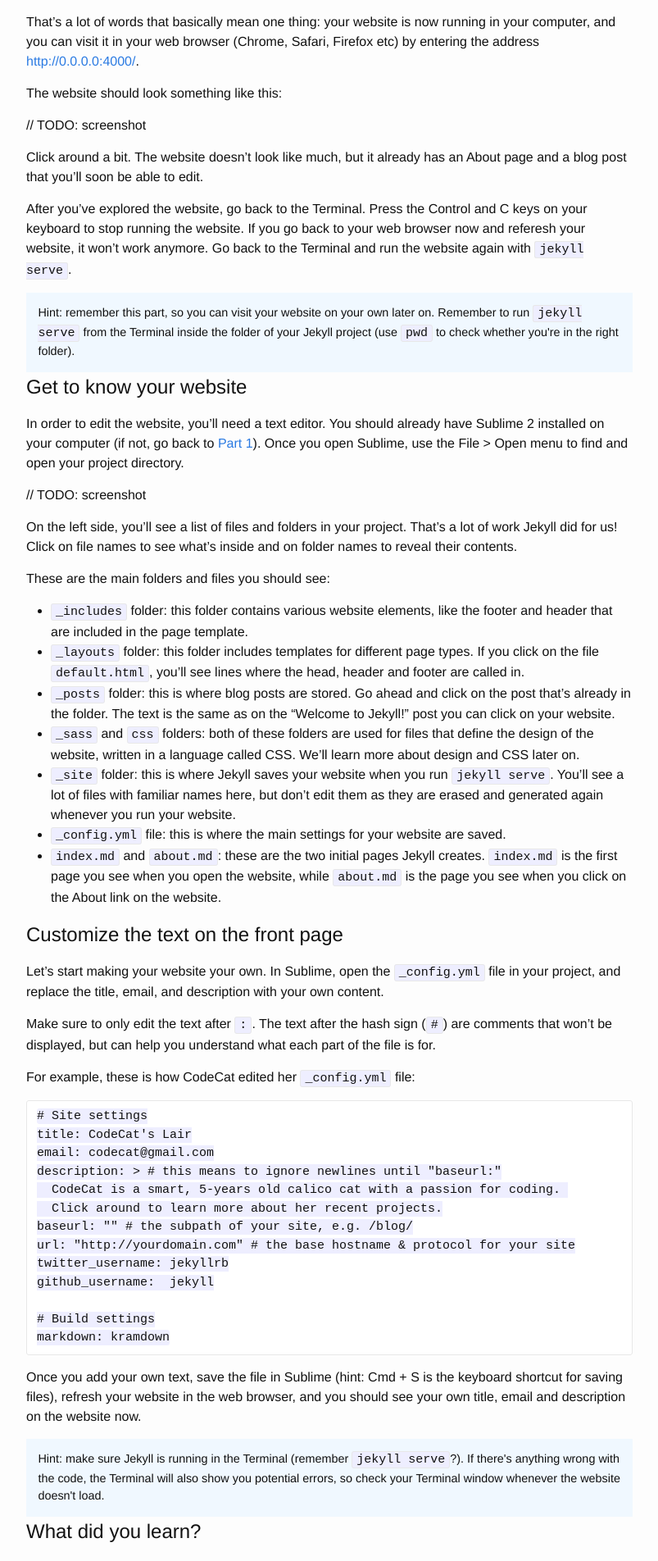
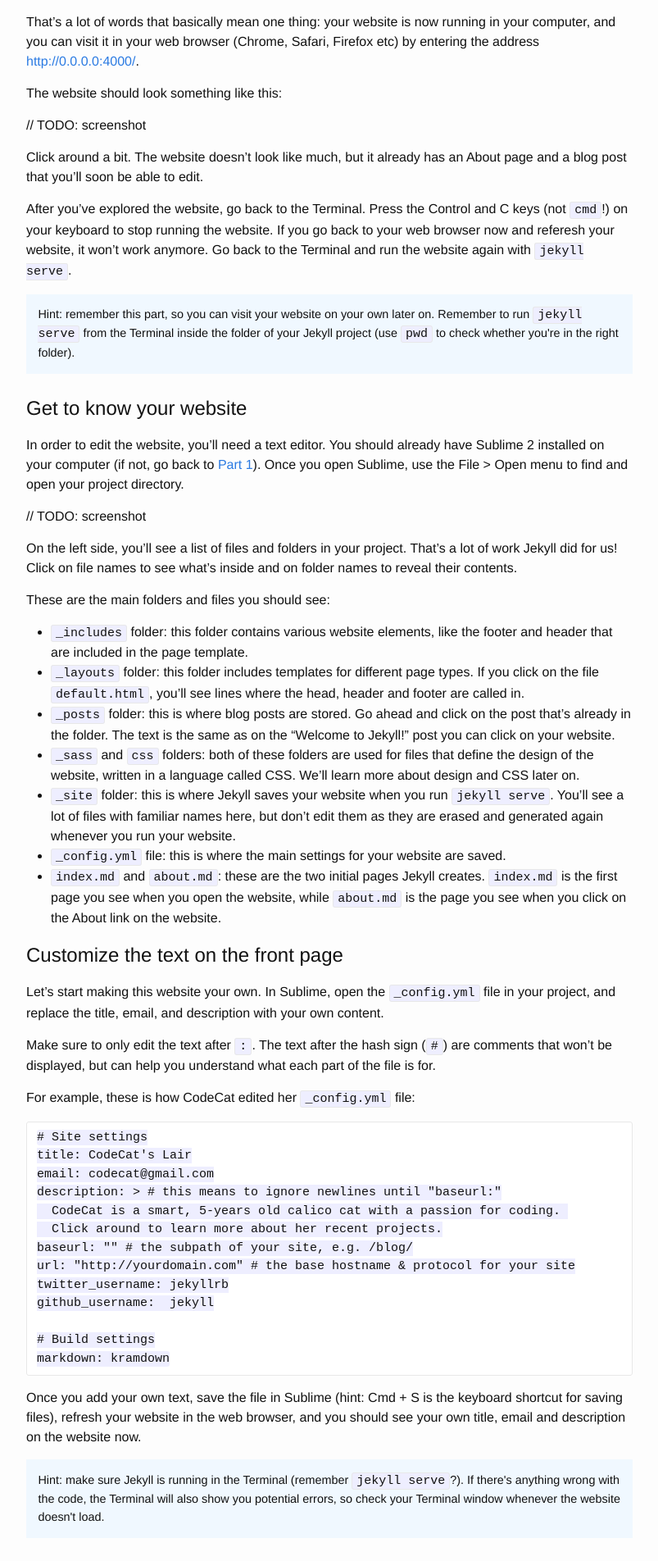
Before and after one commit to CodeCatz/codecatz-tutorial, a Jekyll site: the page built from 2-new-project/index.md, in a window 1280 px wide. Shown: the part 1604-3508 px from the top of the page at 82% size, without its empty margins (238-1041 px from the left). Built offline with Jekyll 4.4.1, drawn with Linux system fonts in a browser that asks for light colours.

Commit message:
improve CSS for hints + h1

```diff
--- a/2-new-project/index.md
+++ b/2-new-project/index.md
@@ -59,7 +59,7 @@ The website should look something like this:
 
 Click around a bit. The website doesn't look like much, but it already has an About page and a blog post that you'll soon be able to edit.
 
-After you've explored the website, go back to the Terminal. Press the Control and C keys on your keyboard to stop running the website. If you go back to your web browser now and referesh your website, it won't work anymore. Go back to the Terminal and run the website again with `jekyll serve`.
+After you've explored the website, go back to the Terminal. Press the Control and C keys (not `cmd`!) on your keyboard to stop running the website. If you go back to your web browser now and referesh your website, it won't work anymore. Go back to the Terminal and run the website again with `jekyll serve`.
 
 <div class="hint">
 Hint: remember this part, so you can visit your website on your own later on. Remember to run <code>jekyll serve</code> from the Terminal inside the folder of your Jekyll project (use <code>pwd</code> to check whether you're in the right folder).
@@ -85,7 +85,7 @@ These are the main folders and files you should see:
 
 # Customize the text on the front page
 
-Let's start making your website your own. In Sublime, open the `_config.yml` file in your project, and replace the title, email, and description with your own content.
+Let's start making this website your own. In Sublime, open the `_config.yml` file in your project, and replace the title, email, and description with your own content.
 
 Make sure to only edit the text after `:`. The text after the hash sign (`#`) are comments that won't be displayed, but can help you understand what each part of the file is for.
 
--- a/_sass/_base.scss
+++ b/_sass/_base.scss
@@ -211,7 +211,12 @@ pre {
     font-size: 0.9em;
     padding: 1em;
     background-color: #F0F8FF;
- }
+}
+
+.hint+h1 {
+    padding-top: 1em;
+}
+
 
 .more {
     font-size: 0.9em;
```
